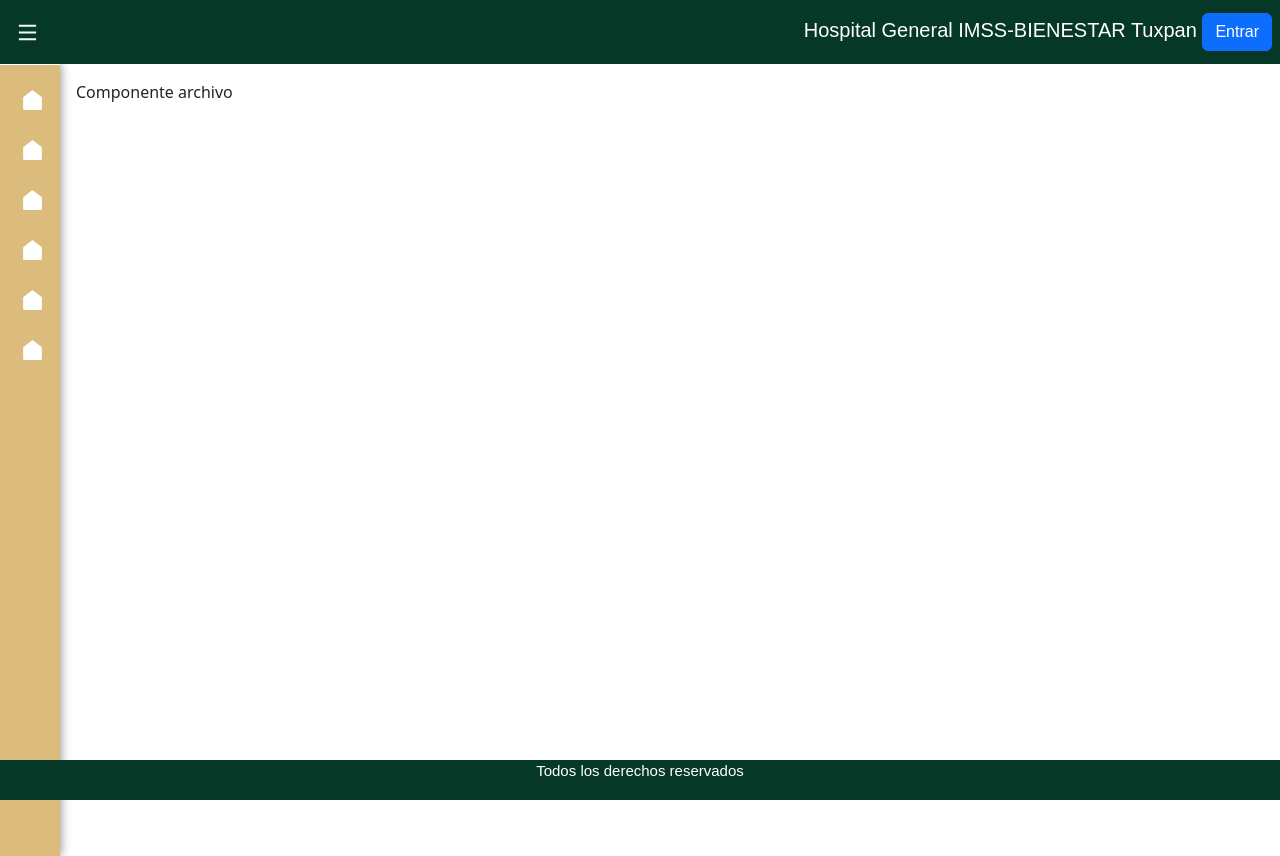
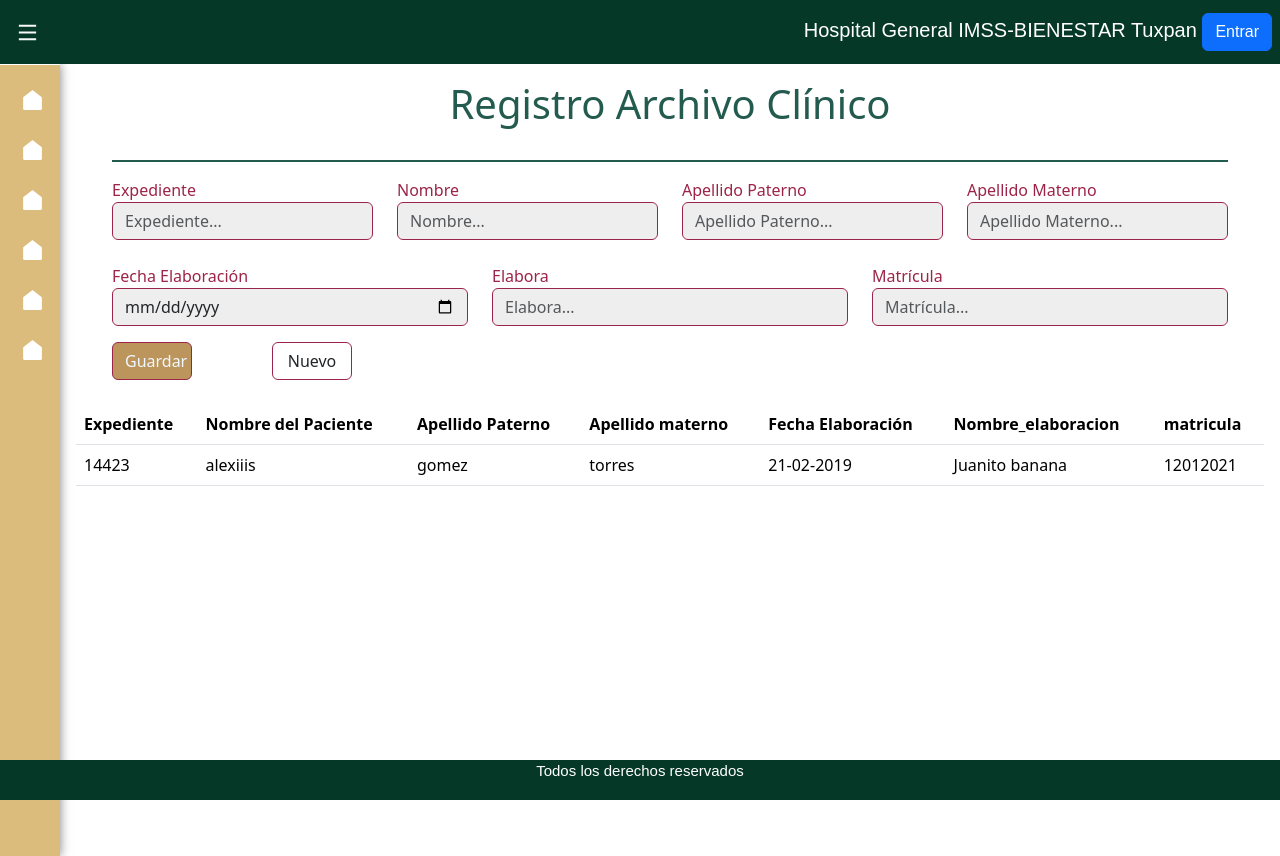
Before and after one commit to Adolfo2803/Proyecto-sishasm, an Angular app: page /archivo_clinic in a window 1280 px wide. Built offline with nearby package versions, Linux system fonts and the light colour scheme.

Commit message:
Logro: se crea componente archi-table, se agrega formulario reactivo a componenente archivo-clinic, se agrega servicio e interfaz para archi-table

```diff
--- a/src/app/business/archivo-clinic/archivo-clinic.component.css
+++ b/src/app/business/archivo-clinic/archivo-clinic.component.css
@@ -0,0 +1,66 @@
+
+
+hr {
+    display: block;
+    height: 2px;
+    border: 0;
+    background-color: #235b4e;
+    margin: 1em 0;
+    padding: 0;
+}
+
+.btn-nuevo{
+    border-color: #9D2449;
+    margin-left: 5rem;
+    margin-top: 1rem;
+    width: 5rem;
+
+    }
+    .btn-nuevo:hover {
+        color: aliceblue;
+        background-color: #235b4e; /* Cambiar a un verde más claro */
+        transform: scale(1.05); /* Aumentar un poco el tamaño al hacer hover */
+      }
+    .btn-guardar{
+    color: aliceblue;
+    background-color: #BC955C;
+    border-color: #9D2449;
+    margin-top: 1rem;
+    width: 5rem;
+    }
+    .btn-guardar:hover {
+        color: aliceblue;
+        background-color: #9D2449; /* Cambiar a un azul más claro */
+        transform: scale(1.05); /* Aumentar un poco el tamaño al hacer hover */
+      }
+    input{
+        border-color: #9D2449;
+        background-color: rgb(239, 238, 238);
+    }
+    label{
+        color: #9D2449;
+    }
+    .btndiv{
+        width: auto;
+    }
+    .hrflex{
+        display: block;
+        height: 2px;
+        border: 0;
+        background-color: #235b4e;
+        margin-top: 2rem;
+        margin-bottom: 1rem;
+        padding: 0;
+    }.hrflex-down{
+        display: flex;
+        height: 2px;
+        border: 0;
+        background-color: #235b4e;
+        margin-top: 2rem;
+        margin-bottom: 1rem;
+        padding: 0;
+    }
+    .title{
+        color: #235b4e;
+        text-align: center;
+    }
--- a/src/app/business/archivo-clinic/archivo-clinic.component.html
+++ b/src/app/business/archivo-clinic/archivo-clinic.component.html
@@ -1 +1,119 @@
-<p>Componente archivo</p>
+<div class="container">
+    <div class="form-container">
+      <form class="" [formGroup]="form" (ngSubmit)="resetForm()">
+        <h1 class="title">Registro Archivo Clínico</h1>
+        <div class="hrflex"></div>
+        <div class="row">
+          <div class="col-sm">
+            <label for="expediente">Expediente</label>
+            <input type="text" formControlName="expediente" class="form-control" id="expediente"
+              placeholder="Expediente...">
+            <div class="alert alert-danger" [hidden]="form.get('expediente')?.valid ||form.get('expediente')?.pristine ">
+              Expediente Obligatorio</div>
+          </div>
+          <div class="col-sm">
+            <label for="nombre">Nombre</label>
+            <input type="text" formControlName="nombre" class="form-control" id="nombre" placeholder="Nombre...">
+            <div class="alert alert-danger" [hidden]="form.get('nombre')?.valid ||form.get('nombre')?.pristine ">Nombre
+              Obligatorio</div>
+
+          </div>
+          <div class="col-sm">
+            <label for="apellido-paterno">Apellido Paterno</label>
+            <input type="text" formControlName="ap_paterno" class="form-control" id="apellido-paterno"
+              placeholder="Apellido Paterno...">
+            <div class="alert alert-danger" [hidden]="form.get('ap_paterno')?.valid ||form.get('ap_paterno')?.pristine ">
+              Apellido Pat. Obligatorio</div>
+
+          </div>
+          <div class="col-sm">
+            <label for="apellido-materno">Apellido Materno</label>
+            <input type="text" formControlName="ap_materno" class="form-control" id="apellido-materno"
+              placeholder="Apellido Materno...">
+            <div class="alert alert-danger" [hidden]="form.get('ap_materno')?.valid ||form.get('ap_materno')?.pristine ">
+              Apellido Mat. Obligatorio</div>
+
+          </div>
+        </div>
+
+        <br>
+        <div class="row">
+          <div class="col-sm">
+            <label for="fecha-elaboracion">Fecha Elaboración</label>
+            <input type="date" formControlName="fecha" class="form-control" id="fecha-elaboracion">
+            <div class="alert alert-danger" [hidden]="form.get('fecha')?.valid ||form.get('fecha')?.pristine ">
+              Fecha elab. Obligatorio</div>
+
+          </div>
+          <div class="col-sm">
+            <label for="elabora">Elabora</label>
+            <input type="text" formControlName="elabora" class="form-control" id="elabora" placeholder="Elabora...">
+            <div class="alert alert-danger"
+              [hidden]="form.get('elabora')?.valid ||form.get('elabora')?.pristine ">Nombre de quien elabora es
+              Obligatorio</div>
+
+          </div>
+          <div class="col-sm">
+            <label for="matricula">Matrícula</label>
+            <input type="text" formControlName="matri" class="form-control" id="matricula" placeholder="Matrícula...">
+            <div class="alert alert-danger" [hidden]="form.get('matri')?.valid ||form.get('matri')?.pristine ">
+              Matricula Obligatoria</div>
+
+          </div>
+        </div>
+
+
+        <div class="row">
+          <div class="col-sm">
+            <button (click)="agregarData()" type="submit" class="btn btn-guardar">Guardar</button>
+            <button type="submit" class="btn  btn-nuevo">Nuevo</button>
+          </div>
+        </div>
+      </form>
+    </div>
+  </div>
+  <br>
+  <!--
+
+  <div class="row">
+    <div col-12>
+      <table class="table table-responsive">
+        <thead class="thead-dark">
+          <tr>
+            <th scope="col">Expediente</th>
+            <th scope="col">Nombre del Paciente</th>
+            <th scope="col">Apellido Paterno</th>
+            <th scope="col">Apellido materno</th>
+            <th scope="col">Fecha Elaboración</th>
+            <th scope="col">Nombre_elaboracion</th>
+            <th scope="col">matricula</th>
+
+          </tr>
+        </thead>
+        <tbody>
+
+            @for(paciente of pacienteService.pacientes; track $index) {
+              <tr>
+            <td>{{paciente.expediente}}</td>
+            <td>{{paciente.nombre}}</td>
+            <td>{{paciente.paterno}}</td>
+            <td>{{paciente.materno}}</td>
+            <td>{{paciente.fecha_elab}}</td>
+            <td>{{paciente.elabora_name}}</td>
+            <td>{{paciente.matricula}}</td>
+
+
+          </tr>
+            }
+
+        </tbody>
+      </table>
+
+    </div>
+
+  </div>
+  -->
+  <app-archivo-table></app-archivo-table>
+  <!--<app-formpractica></app-formpractica>-->
+
+  <router-outlet />
--- a/src/app/business/archivo-clinic/archivo-clinic.component.ts
+++ b/src/app/business/archivo-clinic/archivo-clinic.component.ts
@@ -1,12 +1,40 @@
 import { Component } from '@angular/core';
+import { FormControl, FormGroup, ReactiveFormsModule, Validators } from '@angular/forms';
+import { TablaArchiService } from './services/tabla-archi.service';
+import { RouterOutlet } from '@angular/router';
+import { ArchivoTableComponent } from './components/archivo-table/archivo-table.component';
+import Tabla_arch from './interfaces/Tabla_Arch';
 
 @Component({
   selector: 'app-archivo-clinic',
   standalone: true,
-  imports: [],
+  imports: [ReactiveFormsModule, RouterOutlet,ArchivoTableComponent],
   templateUrl: './archivo-clinic.component.html',
   styleUrl: './archivo-clinic.component.css'
 })
 export default class ArchivoClinicComponent {
+  constructor(public tabla_archive: TablaArchiService){}
 
+  form: FormGroup = new FormGroup
+  ({
+   expediente: new FormControl('', Validators.required),
+    nombre: new FormControl('', Validators.required),
+    ap_paterno: new FormControl('', Validators.required),
+    ap_materno: new FormControl('', Validators.required),
+    fecha: new FormControl('', Validators.required),
+    elabora: new FormControl('', Validators.required),
+    matri: new FormControl('', Validators.required),
+  });
+
+  agregarData(){
+    localStorage.setItem('form', JSON.stringify(this.form.value));
+    const formStorage = JSON.parse(localStorage.getItem('form')!) as Tabla_arch;
+
+      console.log(this.form.value);
+      this.tabla_archive.agregarData(this.form.value);
+
+      }
+      resetForm(){
+        this.form.reset();
+      }
 }
--- /dev/null
+++ b/src/app/business/archivo-clinic/components/archivo-table/archivo-table.component.html
@@ -0,0 +1,35 @@
+<div class="row">
+    <div col-12>
+      <table class="table table-responsive">
+        <thead class="thead-dark">
+          <tr>
+            <th scope="col">Expediente</th>
+            <th scope="col">Nombre del Paciente</th>
+            <th scope="col">Apellido Paterno</th>
+            <th scope="col">Apellido materno</th>
+            <th scope="col">Fecha Elaboración</th>
+            <th scope="col">Nombre_elaboracion</th>
+            <th scope="col">matricula</th>
+
+          </tr>
+        </thead>
+        <tbody>
+          @for(tablaitem of tabla_archive.tabla_data; track $index) {
+            <tr>
+          <td>{{tablaitem.expediente}}</td>
+          <td>{{tablaitem.nombre}}</td>
+          <td>{{tablaitem.ap_paterno}}</td>
+          <td>{{tablaitem.ap_materno}}</td>
+          <td>{{tablaitem.fecha}}</td>
+          <td>{{tablaitem.elabora}}</td>
+          <td>{{tablaitem.matri}}</td>
+
+
+        </tr>
+          }
+        </tbody>
+      </table>
+
+    </div>
+
+  </div>
--- /dev/null
+++ b/src/app/business/archivo-clinic/interfaces/Tabla_Arch.ts
@@ -0,0 +1,9 @@
+export default interface Tabla_arch{
+    expediente: string;
+    nombre: string;
+    ap_paterno: string;
+    ap_materno: string;
+    fecha: string;
+    elabora: string;
+    matri: string;
+}
--- /dev/null
+++ b/src/app/business/archivo-clinic/services/tabla-archi.service.ts
@@ -0,0 +1,23 @@
+import { Injectable } from '@angular/core';
+import Tabla_arch from '../interfaces/Tabla_Arch';
+@Injectable({
+  providedIn: 'root'
+})
+export class TablaArchiService {
+  tabla_data: Tabla_arch[]
+  constructor() {
+    this.tabla_data=
+    [{
+      expediente: "14423",
+      nombre: 'alexiiis',
+      ap_paterno: 'gomez',
+      ap_materno: 'torres',
+      fecha: '21-02-2019',
+      elabora: 'Juanito banana',
+      matri: '12012021'
+    }]
+   }
+   agregarData(tabla: Tabla_arch){
+    this.tabla_data.push(tabla)
+      }
+}
```
Also changed, not shown: src/app/business/archivo-clinic/components/archivo-table/archivo-table.component.ts (added, +14 -0 lines), src/app/business/archivo-clinic/components/archivo-table/archivo-table.component.css (added), 2 other files (tests, documents, lock files or other folders).
